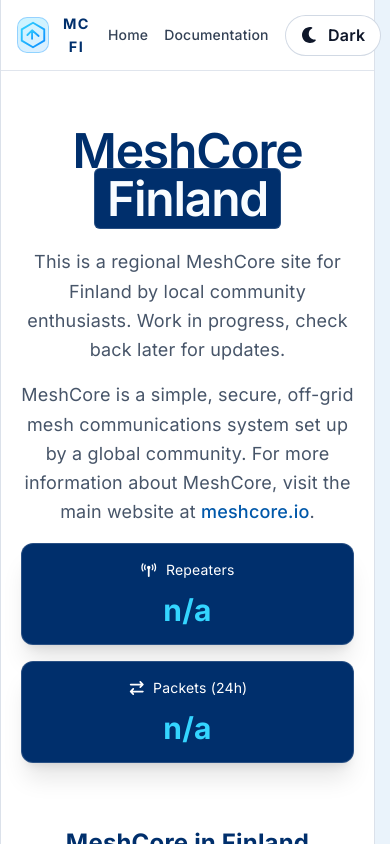
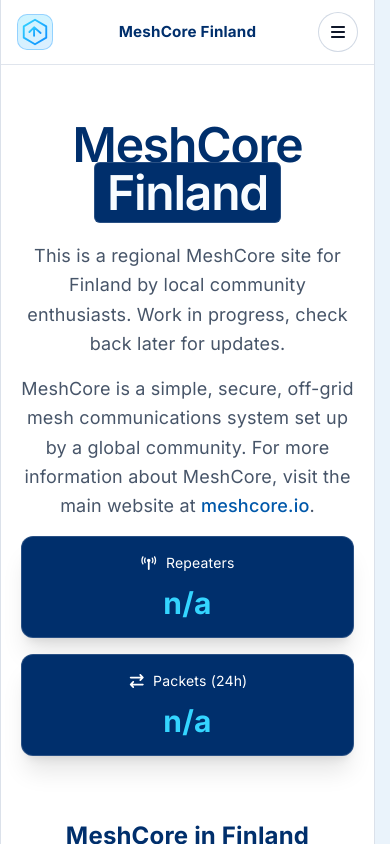
Before and after one commit to MeshCore-Finland/mc-fi-web, a React (Vite) app: page / in a window 390 px wide. Shown: the top 844 px of the page. Built offline with nearby package versions, Linux system fonts and the light colour scheme; no server answers.

Commit message:
Refine responsive top navigation

```diff
--- a/src/App.css
+++ b/src/App.css
@@ -27,6 +27,7 @@
   display: flex;
   align-items: center;
   gap: 12px;
+  min-width: 0;
 }
 
 .logo-mark {
@@ -45,22 +46,95 @@
 }
 
 .logo-text {
+  color: var(--color-heading);
+  font-weight: 800;
+  letter-spacing: 0;
+  white-space: nowrap;
+}
+
+.mobile-brand-title {
+  display: none;
+}
+
+.app-nav-actions {
+  display: flex;
+  align-items: center;
+  gap: 10px;
+}
+
+.app-nav-link {
+  color: var(--color-toggle-text);
+  font-size: 0.9rem;
   font-weight: 700;
-  letter-spacing: 0.1em;
-  color: var(--color-heading);
+  padding: 8px 10px;
+  transition: color 0.15s ease, opacity 0.15s ease;
+}
+
+.app-nav-link:hover {
+  color: var(--color-link-hover);
+}
+
+.app-menu {
+  display: none;
+  position: relative;
+}
+
+.app-menu-trigger {
+  display: inline-grid;
+  place-items: center;
+  width: 40px;
+  height: 40px;
+  border: 1px solid var(--color-toggle-border);
+  background: var(--color-toggle-bg);
+  color: var(--color-toggle-text);
+  border-radius: 999px;
+  cursor: pointer;
+  transition: transform 0.15s ease, border-color 0.15s ease, background-color 0.15s ease;
+}
+
+.app-menu-trigger:hover {
+  border-color: var(--color-link-hover);
+  transform: translateY(-1px);
+}
+
+.app-menu-panel {
+  position: absolute;
+  top: calc(100% + 10px);
+  right: 0;
+  z-index: 20;
+  min-width: 150px;
+  padding: 8px;
+  border: 1px solid var(--color-nav-border);
+  border-radius: 8px;
+  background: var(--color-surface);
+  box-shadow: 0 18px 35px rgba(0, 18, 36, 0.22);
+}
+
+.app-menu-link {
+  display: none;
+  color: var(--color-toggle-text);
+  font-size: 0.9rem;
+  font-weight: 700;
+  padding: 8px 12px;
+  text-align: left;
+}
+
+.app-menu-link:hover {
+  color: var(--color-link-hover);
 }
 
 .theme-toggle {
   display: inline-flex;
   align-items: center;
   justify-content: center;
-  gap: 8px;
-  min-width: 96px;
+  gap: 6px;
+  min-width: 78px;
   border: 1px solid var(--color-toggle-border);
   background: var(--color-toggle-bg);
   color: var(--color-toggle-text);
   border-radius: 999px;
-  padding: 8px 14px;
+  padding: 7px 10px;
+  font-size: 0.875rem;
   font-weight: 600;
   cursor: pointer;
   transition: transform 0.15s ease, border-color 0.15s ease, background-color 0.15s ease;
@@ -69,6 +143,19 @@
 .theme-toggle:hover {
   border-color: var(--color-link-hover);
   transform: translateY(-1px);
+}
+
+.app-nav-theme {
+  min-width: 40px;
+  width: 40px;
+  height: 40px;
+  border-color: transparent;
+  background: transparent;
+  padding: 0;
+}
+
+.app-nav-theme:hover {
+  background: var(--color-toggle-bg);
 }
 
 .site-title {
@@ -147,7 +234,58 @@
     height: 36px;
   }
 
-  .logo-text {
-    font-size: 0.9rem;
+  .app-nav-actions {
+    gap: 6px;
   }
 }
+
+@media (max-width: 640px) {
+  .app-navbar {
+    position: sticky;
+  }
+
+  .logo-placeholder {
+    gap: 0;
+  }
+
+  .logo-text {
+    display: none;
+  }
+
+  .mobile-brand-title {
+    display: block;
+    position: absolute;
+    left: 50%;
+    max-width: calc(100% - 116px);
+    overflow: hidden;
+    color: var(--color-heading);
+    font-size: 0.95rem;
+    font-weight: 800;
+    text-align: center;
+    text-overflow: ellipsis;
+    transform: translateX(-50%);
+    white-space: nowrap;
+  }
+
+  .app-nav-link {
+    display: none;
+  }
+
+  .app-nav-theme {
+    display: none;
+  }
+
+  .app-menu {
+    display: block;
+  }
+
+  .app-menu-link {
+    display: block;
+  }
+
+  .app-menu-panel {
+    display: flex;
+    flex-direction: column;
+    gap: 4px;
+  }
+}
--- a/src/App.tsx
+++ b/src/App.tsx
@@ -5,6 +5,7 @@
 import { DocsPage } from "./pages/DocsPage";
 import { resolveDocPath } from "./lib/nav";
 import {
+  faBars,
   faComments,
   faCrosshairs,
   faGlobe,
@@ -64,6 +65,7 @@
 function App() {
   const [theme, setTheme] = useState<Theme>(() => getStoredTheme() ?? getSystemTheme());
   const [usesSystemTheme, setUsesSystemTheme] = useState(() => getStoredTheme() === null);
+  const [isMenuOpen, setIsMenuOpen] = useState(false);
   const [route, setRoute] = useState<AppRoute>(() => {
     return getRouteFromHash(window.location.hash) ?? { page: "home" };
   });
@@ -93,6 +95,7 @@
 
       if (nextRoute) {
         setRoute(nextRoute);
+        setIsMenuOpen(false);
       }
     };
 
@@ -101,6 +104,7 @@
   }, []);
 
   const toggleTheme = () => {
+    setIsMenuOpen(false);
     setUsesSystemTheme(false);
     setTheme((currentTheme) => {
       const nextTheme: Theme = currentTheme === "dark" ? "light" : "dark";
@@ -138,26 +142,59 @@
               />
             </svg>
           </div>
-          <div className="logo-text">MC FI</div>
+          <span className="logo-text">MeshCore Finland</span>
         </a>
+        <div className="mobile-brand-title" aria-hidden="true">MeshCore Finland</div>
 
-        <div className="flex gap-4 items-center">
-          <a href="#/home" className="text-sm font-medium hover:opacity-75">
+        <div className="app-nav-actions">
+          <a href="#/home" className="app-nav-link">
             Home
           </a>
-          <a href="#/docs" className="text-sm font-medium hover:opacity-75">
-            Documentation
+          <a href="#/docs" className="app-nav-link">
+            Docs
           </a>
           <button
             type="button"
-            className="theme-toggle"
+            className="theme-toggle app-nav-theme"
             onClick={toggleTheme}
             aria-label={`Switch to ${theme === "dark" ? "light" : "dark"} mode`}
             title={`Switch to ${theme === "dark" ? "light" : "dark"} mode`}
           >
             <FontAwesomeIcon icon={theme === "dark" ? faSun : faMoon} />
-            {theme === "dark" ? "Light" : "Dark"}
           </button>
+          <div className="app-menu">
+            <button
+              type="button"
+              className="app-menu-trigger"
+              onClick={() => setIsMenuOpen(open => !open)}
+              aria-expanded={isMenuOpen}
+              aria-label="Open site menu"
+              title="Open site menu"
+            >
+              <FontAwesomeIcon icon={faBars} />
+            </button>
+
+            {isMenuOpen ? (
+              <div className="app-menu-panel">
+                <a href="#/home" className="app-menu-link">
+                  Home
+                </a>
+                <a href="#/docs" className="app-menu-link">
+                  Docs
+                </a>
+                <button
+                  type="button"
+                  className="theme-toggle"
+                  onClick={toggleTheme}
+                  aria-label={`Switch to ${theme === "dark" ? "light" : "dark"} mode`}
+                  title={`Switch to ${theme === "dark" ? "light" : "dark"} mode`}
+                >
+                  <FontAwesomeIcon icon={theme === "dark" ? faSun : faMoon} />
+                  {theme === "dark" ? "Light" : "Dark"}
+                </button>
+              </div>
+            ) : null}
+          </div>
         </div>
       </header>
 
--- a/src/components/FaqPage.tsx
+++ b/src/components/FaqPage.tsx
@@ -102,8 +102,8 @@
       ) : null}
 
       <div className="faq-list">
-        {faq.items.map((item, index) => (
-          <details className="faq-item" key={item.question} open={index === 0}>
+        {faq.items.map(item => (
+          <details className="faq-item" key={item.question}>
             <summary>{item.question}</summary>
             <div className="faq-answer">
               <MarkdownContent>{item.answer}</MarkdownContent>
```
